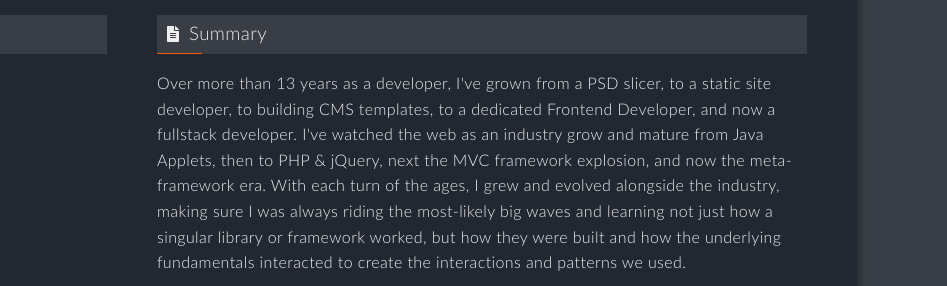
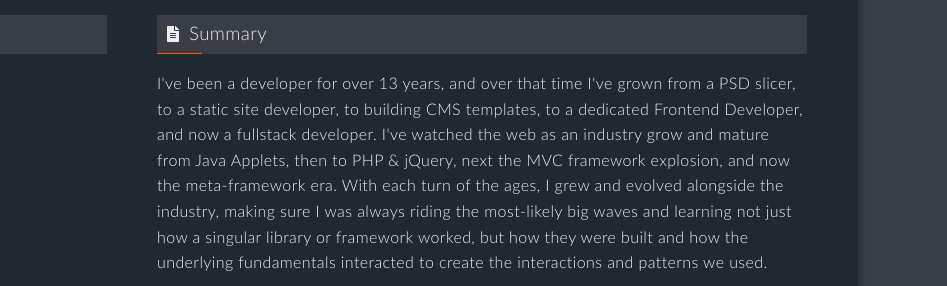
Before and after one commit to JonathanWolfe/jonathanwolfe.github.io, a website: page resume.html in a window 1280 px wide. Shown: the part 223-509 px from the top of the page, 333-1280 px from the left. Drawn offline with Linux system fonts and the light colour scheme; a web font is replaced by a local one.

Commit message:
Adjust intro

```diff
--- a/package.json
+++ b/package.json
@@ -8,7 +8,9 @@
     "build": "cross-env RENDER_MARKDOWN=true PROCESS_IMAGE=true kissmyresume build ./resume.json --theme my-theme --out .",
     "serve": "cross-env RENDER_MARKDOWN=true PROCESS_IMAGE=true kissmyresume serve ./resume.json --theme my-theme",
     "markdown": "resume export markdown.html -r resume.json -t markdown && mv -f markdown.html readme.md",
-    "validate": "kissmyresume validate ./resume.json"
+    "pdf": "qpdf resume.pdf --replace-input --pages . 1-5 --",
+    "validate": "kissmyresume validate ./resume.json",
+    "export": "yarn run build && yarn run pdf && yarn run markdown"
   },
   "repository": {
     "type": "git",
--- a/resume.html
+++ b/resume.html
@@ -700,12 +700,12 @@
             </div>
             <div class="summary">
               <p>
-                Over more than 13 years as a developer, I&#39;ve grown from a
-                PSD slicer, to a static site developer, to building CMS
-                templates, to a dedicated Frontend Developer, and now a
-                fullstack developer. I&#39;ve watched the web as an industry
-                grow and mature from Java Applets, then to PHP &amp; jQuery,
-                next the MVC framework explosion, and now the meta-framework
+				I've been a developer for over 13 years, and over that time
+				I&#39;ve grown from a PSD slicer, to a static site developer,
+				to building CMS templates, to a dedicated Frontend Developer,
+				and now a fullstack developer. I&#39;ve watched the web as an
+				industry grow and mature from Java Applets, then to PHP &amp;
+				jQuery, next the MVC framework explosion, and now the meta-framework
                 era. With each turn of the ages, I grew and evolved alongside
                 the industry, making sure I was always riding the most-likely
                 big waves and learning not just how a singular library or
--- a/resume.json
+++ b/resume.json
@@ -6,7 +6,7 @@
         "email": "jonathanwolfe5@gmail.com",
         "phone": "704-301-7568",
         "website": "https://jonathanwolfe.github.io",
-        "summary": "Over more than 13 years as a developer, I've grown from a PSD slicer, to a static site developer, to building CMS templates, to a dedicated Frontend Developer, and now a fullstack developer. I've watched the web as an industry grow and mature from Java Applets, then to PHP & jQuery, next the MVC framework explosion, and now the meta-framework era. With each turn of the ages, I grew and evolved alongside the industry, making sure I was always riding the most-likely big waves and learning not just how a singular library or framework worked, but how they were built and how the underlying fundamentals interacted to create the interactions and patterns we used. \n\n I see myself currently as someone who strives to create software that brings direct value to users, and does so while being built on patterns and systems that should let the software outlive me. I've spent the much of the past 8 years of my career moving legacy systems over to modern toolsets, leading projects to help scale systems to new orders of magnitude, and creating tooling that brings more speed and reliability to developers and companies.",
+        "summary": "I've been a developer for over 13 years, and over that time I've grown from a PSD slicer, to a static site developer, to building CMS templates, to a dedicated Frontend Developer, and now a fullstack developer. I've watched the web as an industry grow and mature from Java Applets, then to PHP & jQuery, next the MVC framework explosion, and now the meta-framework era. With each turn of the ages, I grew and evolved alongside the industry, making sure I was always riding the most-likely big waves and learning not just how a singular library or framework worked, but how they were built and how the underlying fundamentals interacted to create the interactions and patterns we used. \n\n I see myself currently as someone who strives to create software that brings direct value to users, and does so while being built on patterns and systems that should let the software outlive me. I've spent the much of the past 8 years of my career moving legacy systems over to modern toolsets, leading projects to help scale systems to new orders of magnitude, and creating tooling that brings more speed and reliability to developers and companies.",
         "location": {
             "address": "",
             "postalCode": "11358",
--- a/resume.yaml
+++ b/resume.yaml
@@ -6,7 +6,7 @@ basics:
   email: 'jonathanwolfe5@gmail.com'
   phone: '704-301-7568'
   website: 'https://jonathanwolfe.github.io'
-  summary: "Over more than 13 years as a developer, I've grown from a PSD slicer, to a static site developer, to building CMS templates, to a dedicated Frontend Developer, and now a fullstack developer. I've watched the web as an industry grow and mature from Java Applets, then to PHP & jQuery, next the MVC framework explosion, and now the meta-framework era. With each turn of the ages, I grew and evolved alongside the industry, making sure I was always riding the most-likely big waves and learning not just how a singular library or framework worked, but how they were built and how the underlying fundamentals interacted to create the interactions and patterns we used. \n\n I see myself currently as someone who strives to create software that brings direct value to users, and does so while being built on patterns and systems that should let the software outlive me. I've spent the much of the past 8 years of my career moving legacy systems over to modern toolsets, leading projects to help scale systems to new orders of magnitude, and creating tooling that brings more speed and reliability to developers and companies."
+  summary: "I've been a developer for over 13 years, and over that time I've grown from a PSD slicer, to a static site developer, to building CMS templates, to a dedicated Frontend Developer, and now a fullstack developer. I've watched the web as an industry grow and mature from Java Applets, then to PHP & jQuery, next the MVC framework explosion, and now the meta-framework era. With each turn of the ages, I grew and evolved alongside the industry, making sure I was always riding the most-likely big waves and learning not just how a singular library or framework worked, but how they were built and how the underlying fundamentals interacted to create the interactions and patterns we used. \n\n I see myself currently as someone who strives to create software that brings direct value to users, and does so while being built on patterns and systems that should let the software outlive me. I've spent the much of the past 8 years of my career moving legacy systems over to modern toolsets, leading projects to help scale systems to new orders of magnitude, and creating tooling that brings more speed and reliability to developers and companies."
   location:
     address: ''
     postalCode: '11358'
```
Also changed, not shown: resume.png, 1 other file.
